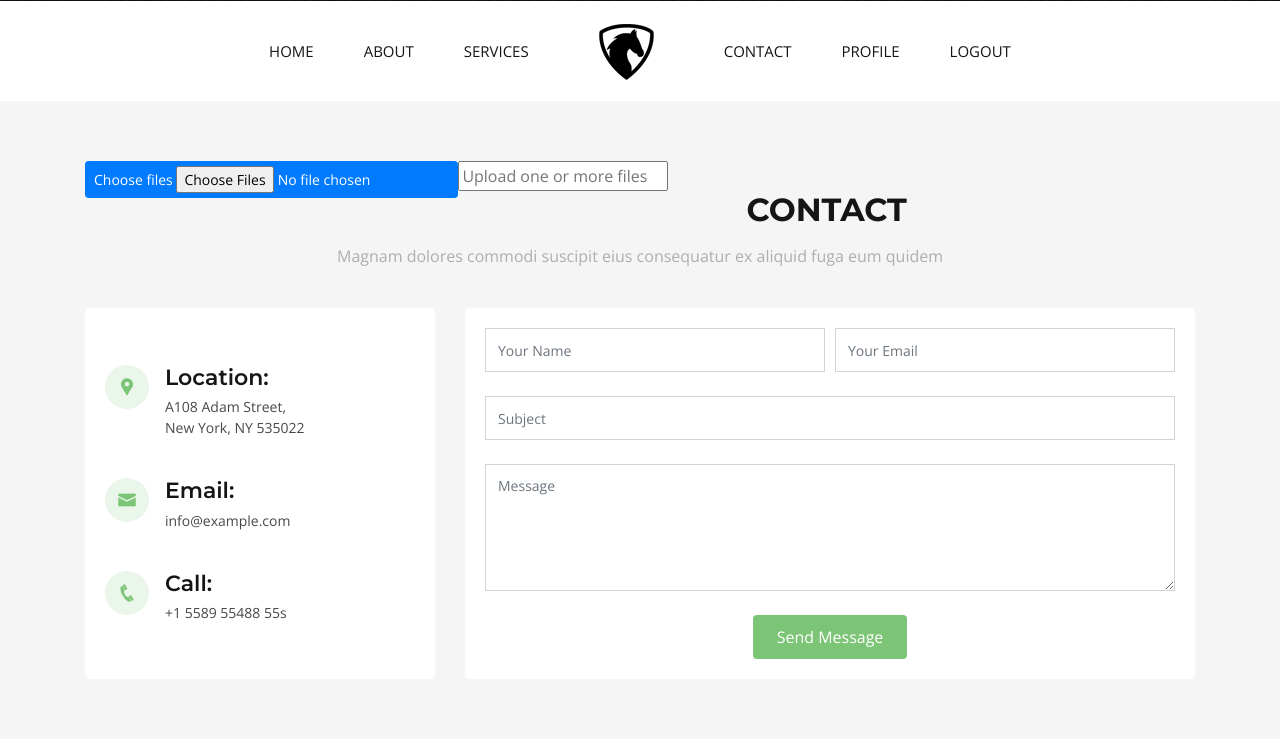
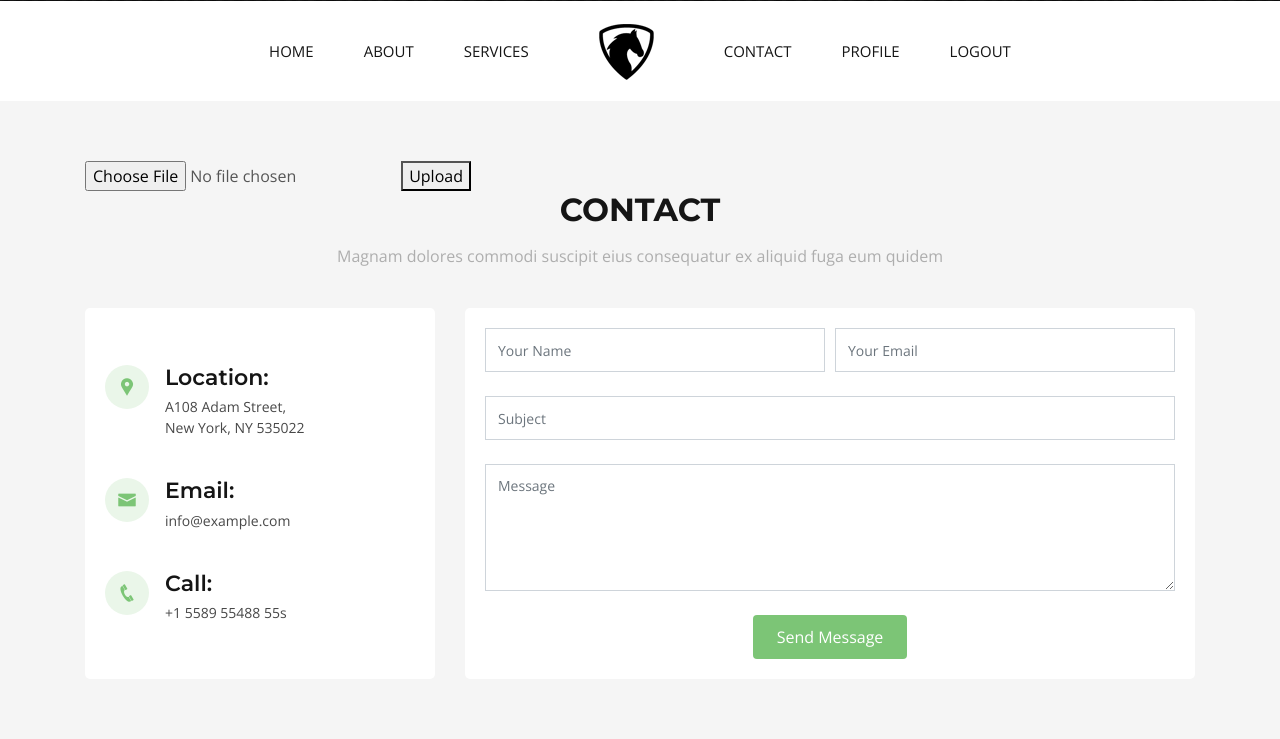
Before and after one commit to ShaneyMantri/TextSummarizer, a Django app: page /photo_summarizer in a window 1280 px wide. Shown: the part 799-1538 px from the top of the page. Run offline with Django 3.2, Linux system fonts and the light colour scheme; a user stored in the database is signed in; some libraries are stand-ins or nearby versions.

Commit message:
Commit with basic functionality of image upload ready

```diff
--- a/summarizer_app/models.py
+++ b/summarizer_app/models.py
@@ -3,7 +3,9 @@ from PIL import Image
 
 
 class image_received(models.Model):
-    image = models.ImageField(upload_to='texts_to_summarize')
+    username = models.CharField(max_length=100)
+    image = models.ImageField(upload_to='photos_to_summarize')
+    dateTime = models.DateTimeField(auto_now_add=True)
 
 
 
--- a/templates/summarizer_app/photosummarizer.html
+++ b/templates/summarizer_app/photosummarizer.html
@@ -3,18 +3,22 @@
    <section id="contact" class="contact section-bg">
       <div class="container">
 
-        <form class="md-form" action="#">
-          <div class="file-field">
-            <div class="btn btn-primary btn-sm float-left">
-              <span>Choose files</span>
-              <input type="file" multiple>
-            </div>
-            <div class="file-path-wrapper">
-              <input class="file-path validate" type="text" placeholder="Upload one or more files">
-            </div>
-          </div>
+<!--        <form class="md-form" action="#">-->
+<!--          <div class="file-field">-->
+<!--            <div class="btn btn-primary btn-sm float-left">-->
+<!--              <span>Choose files</span>-->
+<!--              <input type="file" multiple>-->
+<!--            </div>-->
+<!--            <div class="file-path-wrapper">-->
+<!--              <input class="file-path validate" type="text" placeholder="Upload one or more files">-->
+<!--            </div>-->
+<!--          </div>-->
+<!--        </form>-->
+        <form method="post" enctype="multipart/form-data">
+          {% csrf_token %}
+          <input type="file" name="myfile">
+          <button type="submit">Upload</button>
         </form>
-
         <div class="section-title">
           <h2>Contact</h2>
           <p>Magnam dolores commodi suscipit eius consequatur ex aliquid fuga eum quidem</p>
```
Also changed, not shown: summarizer_app/forms.py (added, +7 -0 lines), db.sqlite3, summarizer_app/migrations/0002_auto_20200404_1626.py (added), summarizer_app/migrations/0003_auto_20200404_1630.py (added).
